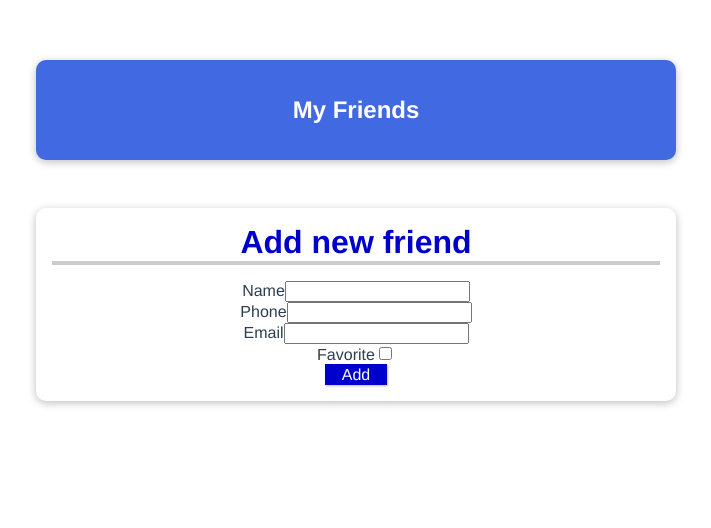
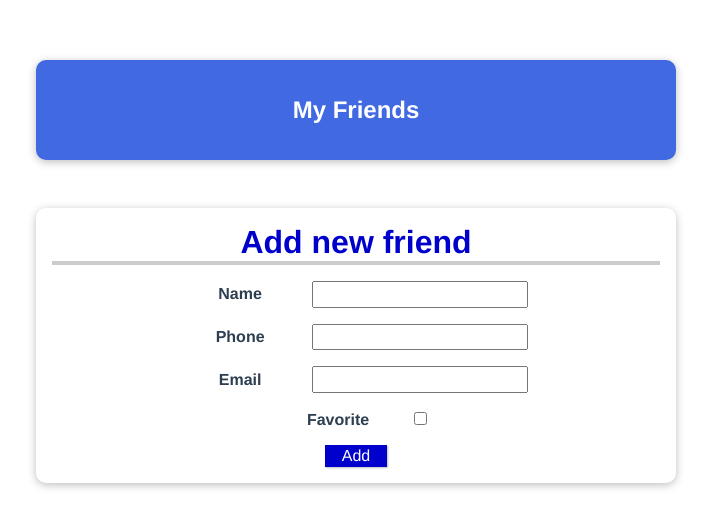
Before and after one commit to NagyEndre/friend-book, a Vue app: page / in a window 1280 px wide. Shown: the top 528 px of the page, without its empty margins (284-995 px from the left). Built offline with nearby package versions, Linux system fonts and the light colour scheme.

Commit message:
FEAT(NewFriend): add styling to form

```diff
--- a/src/components/FriendContact.vue
+++ b/src/components/FriendContact.vue
@@ -39,7 +39,8 @@ export default class FriendContact extends Vue {
 }
 </script>
 
-<style>
-
-
+<style scoped>
+li li {
+  margin: 0.5rem 0;
+}
 </style>
--- a/src/components/NewFriend.vue
+++ b/src/components/NewFriend.vue
@@ -53,3 +53,20 @@ export default class NewFriend extends Vue {
   }
 }
 </script>
+
+<style scoped>
+input {
+  font: inherit;
+  padding: 0.15rem;
+}
+label {
+  font-weight: bold;
+  margin-right: 1rem;
+  width: 7rem;
+  display: inline-block;
+}
+form div {
+  margin: 1rem 0;
+}
+</style>
+>
```
